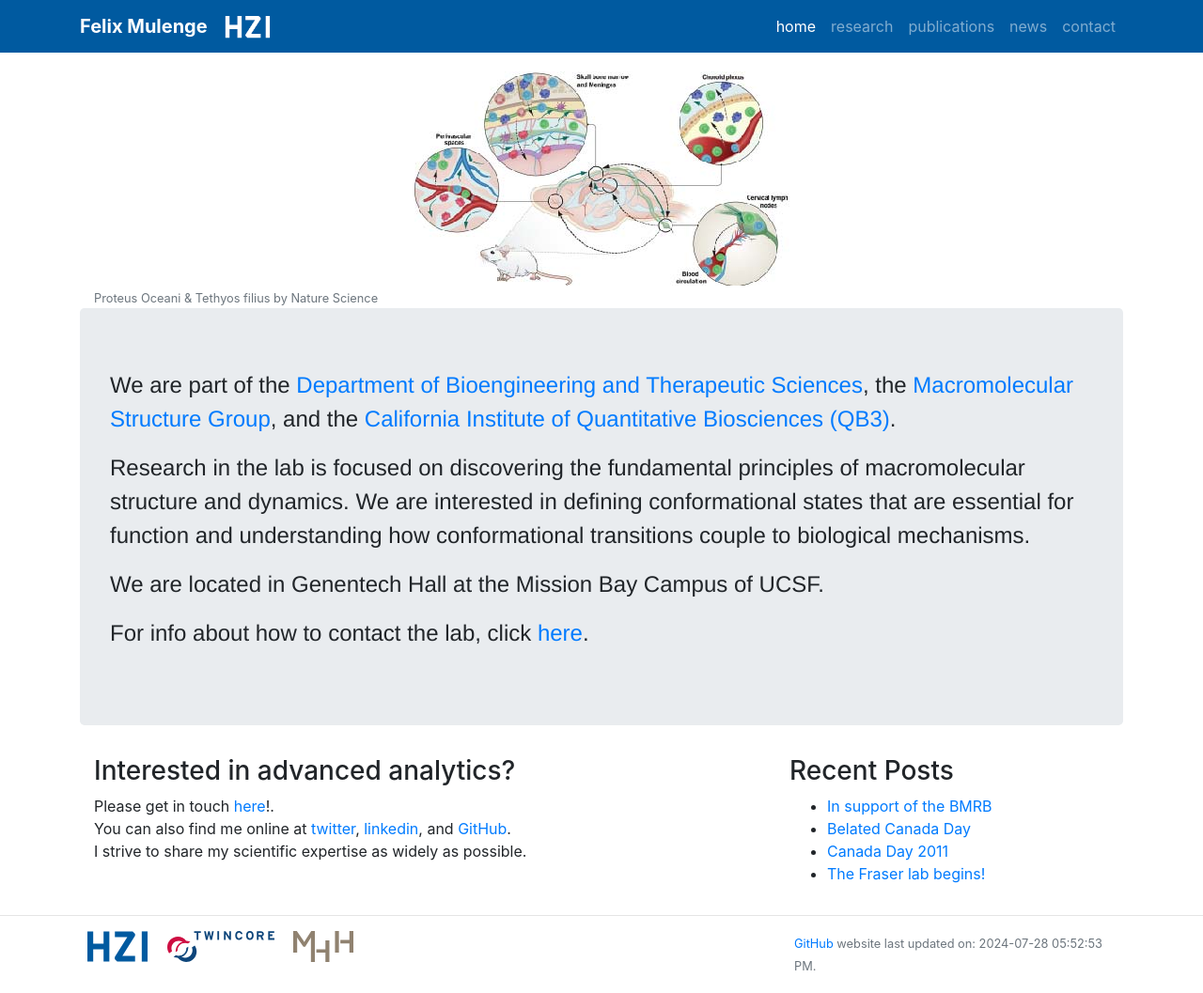
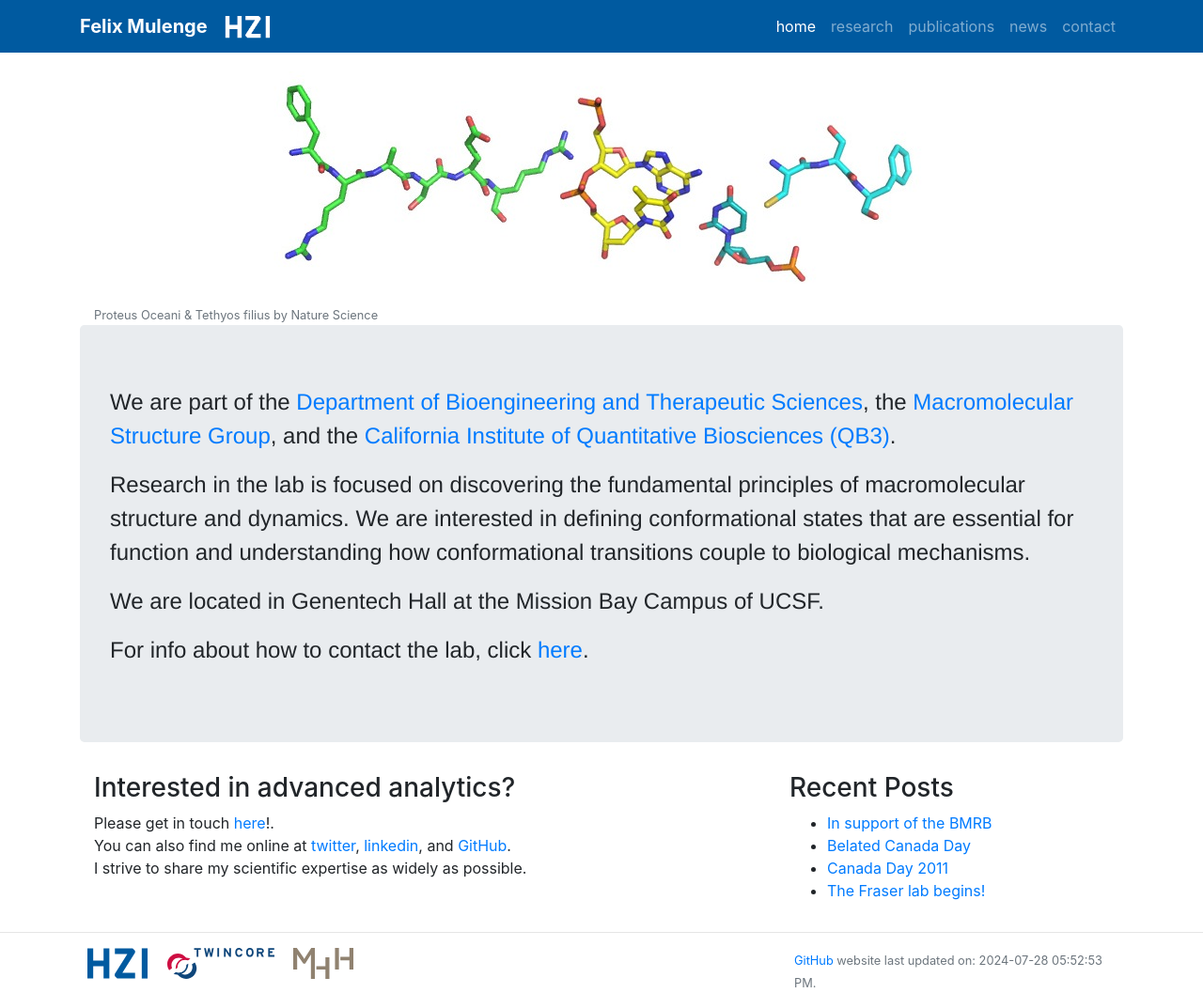
Before and after one commit to fmulenge/fmulenge.github.io, a Jekyll site: the page built from index.md, in a window 1280 px wide. Shown: the whole page at 94% size. Built offline with Jekyll 4.4.1, drawn with Linux system fonts in a browser that asks for light colours.

Commit message:
Update home.html

```diff
--- a/_layouts/home.html
+++ b/_layouts/home.html
@@ -1,6 +1,6 @@
 {% include header.html %}
 <div class="container">
-    <img class="img-fluid mx-auto d-block" src="/static/img/logo/home_cover.jpg" alt="Fraser at UCSF, in molecular form">
+    <img class="img-fluid mx-auto d-block" src="/static/img/logo/jf_aa_logo.jpg" alt="Fraser at UCSF, in molecular form">
     <small class="text-muted credit">Proteus Oceani & Tethyos filius by Nature Science</small>
     <div class="row">
         <div class="col-md-15">
```
